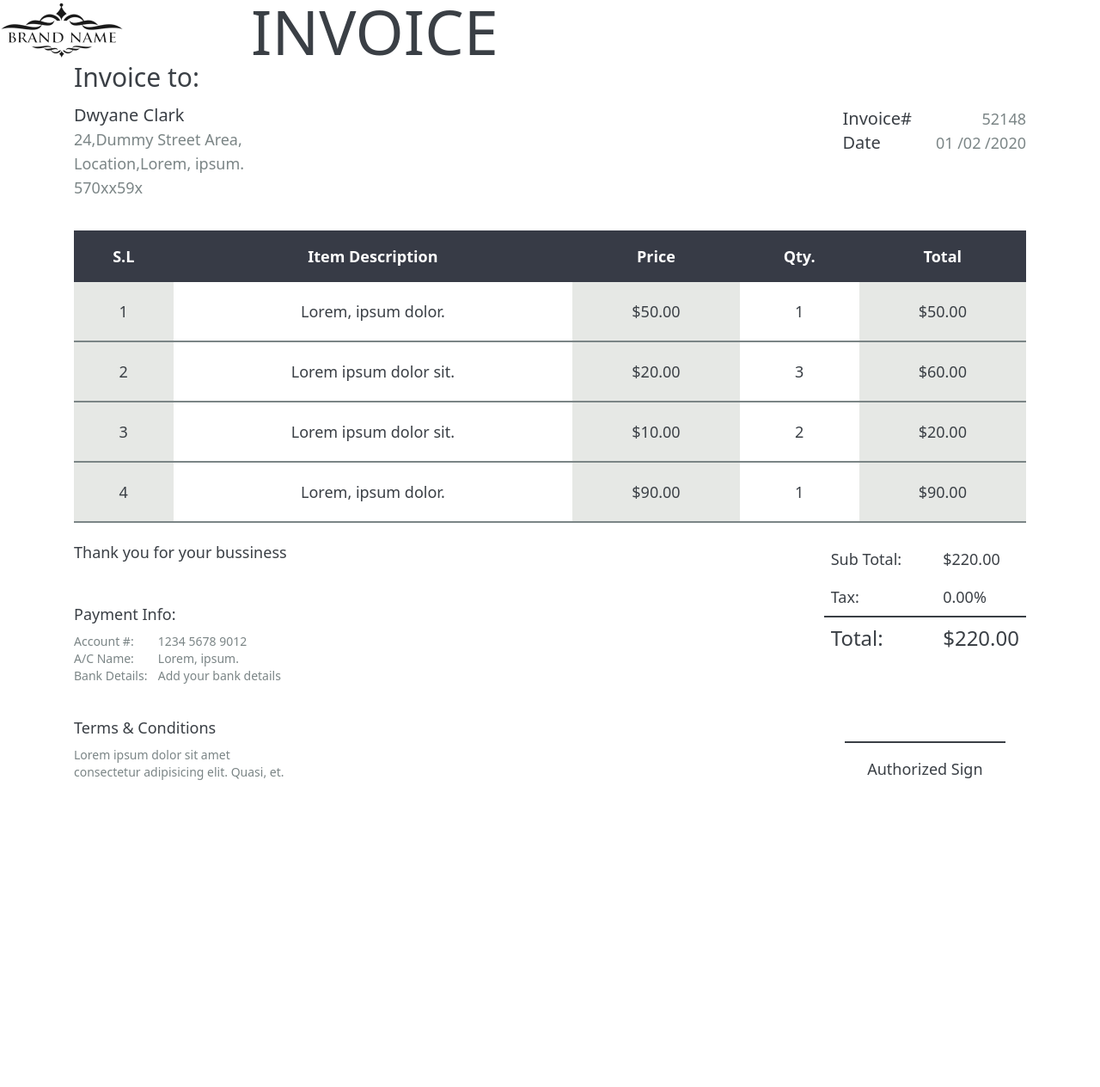
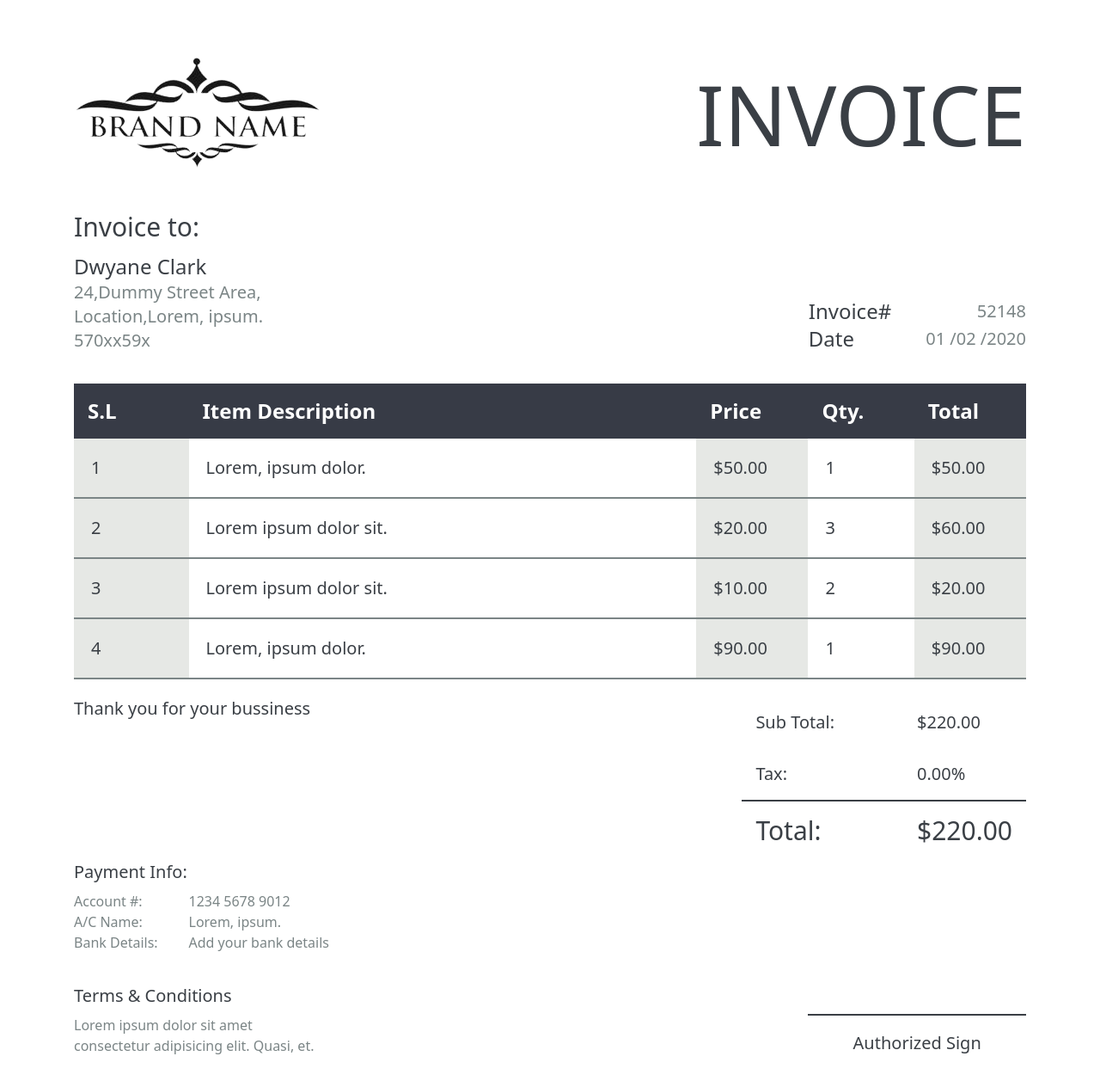
Before and after one commit to DineshR-Sparkout/invoice, a website: page src/index.html in a window 1280 px wide. Shown: the whole page at 86% size. Before the commit the page ends 964 px from the top, so only its background shows below. Drawn offline with Linux system fonts and the light colour scheme.

Commit message:
commit changes

```diff
--- a/src/index.html
+++ b/src/index.html
@@ -8,9 +8,10 @@
         <link rel="stylesheet" href="css/style.css">
     </head>
     <body>
-        <table>
+        <section class="xl:pb-14 lg:pb-12 md:pb-10 sm:pb-8 pb-6 container">
+            <table >
                 <tr>
-                <td>
+                    <td class="xl:pt-16 lg:pt-14 md:pt-12 sm:pt-10 pt-8 xl:pb-11 lg:pb-10 md:pb-9 sm:pb-8 pb-7" colspan="2">
                         <a href="javascript:void(0)">
                             <picture>
                                 <source type="image/webp" src="assets/images/brandname-logo.webp">
@@ -19,135 +20,116 @@
                             </picture>
                         </a>
                     </td>
-                <td>
-                    <h1 class="xl:text-7xl lg:text-5xl md:text-3xl sm:text-xl text-lg text-baltic-sea font-light">INVOICE</h1>
+                    <td class="2xl:text-9xl xl:text-8xl lg:text-7xl md:text-6xl sm:text-5xl text-4xl text-baltic-sea font-light text-right xl:pt-16 lg:pt-14 md:pt-12 sm:pt-10 pt-8 xl:pb-11 lg:pb-10 md:pb-9 sm:pb-8 pb-7" colspan="3">INVOICE</td>
+                </tr>
+                <tr>
+                    <td class="xl:pb-9 md:pb-8 pb-7" colspan="2">
+                        <table>
+                            <tr>
+                                <th class="2xl:text-4xl xl:text-3xl lg:text-2xl md:text-xl sm:text-lg text-base font-medium text-baltic-sea lg:pb-3 pb-2 text-left">Invoice to:</th>
+                            </tr>
+                            <tr>
+                                <td class="xl:text-2xl lg:text-xl md:text-lg sm:text-base  text-sm font-medium text-baltic-sea">Dwyane Clark</td>
+                            </tr>
+                            <tr>
+                                <td class="xl:text-xl lg:text-lg md:text-base sm:text-sm text-xs text-harmonies">24,Dummy Street Area,<br>Location,Lorem, ipsum.<br>570xx59x</td>
+                            </tr>
+                        </table>
+                    </td>
+                    <td class="xl:pb-9 md:pb-8 pb-7 align-bottom" colspan="3">
+                        <table class="ms-auto">
+                            <tr>
+                                <th class="xl:text-2xl lg:text-xl md:text-lg sm:text-base text-sm font-medium text-baltic-sea text-left xl:pe-10 lg:pe-8 md:pe-6 sm:pe-4 pe-2">Invoice#</th>
+                                <td class="xl:text-xl lg:text-lg md:text-base sm:text-sm text-xs text-harmonies text-right">52148</td>
+                            </tr>
+                            <tr>
+                                <th class="xl:text-2xl lg:text-xl md:text-lg sm:text-base text-sm font-medium text-baltic-sea text-left xl:pe-10 lg:pe-8 md:pe-6 sm:pe-4 pe-2">Date</th>
+                                <td class="xl:text-xl lg:text-lg md:text-base sm:text-sm text-xs text-harmonies text-right">01 /02 /2020</td>
+                            </tr>
+                        </table>
                     </td>
                 </tr>
-        </table>
-        <!-- <header class="xl:mt-16 lg:mt-14 md:mt-12 sm:mt-10 mt-8 xl:mb-11 lg:mb-10 md:mb-9 sm:mb-8 mb-7">
-        <div class="container">
-            <div class="flex items-center justify-between">
-                <a href="javascript:void(0)">
-                    <picture>
-                        <source type="image/webp" src="assets/images/brandname-logo.webp">
-                        <source type="image/png" src="assets/images/brandname-logo.png">
-                        <img src="assets/images/brandname-logo.png" alt="logo" loading="lazy" title="logo" class="img-fluid">
-                    </picture>
-                </a>
-                <h1 class="xl:text-7xl lg:text-5xl md:text-3xl sm:text-xl text-lg text-baltic-sea font-light">INVOICE</h1>
-            </div>
-        </div>
-    </header> -->
-    <section class="xl:pb-9 md:pb-8 pb-7">
-        <div class="container">
-            <div class="flex justify-between items-center">
-                <div>
-                    <p class="xl:text-3xl lg:text-xl md:text-lg text-base font-medium text-baltic-sea lg:pb-3 pb-2">Invoice to:</p>
-                    <p class="xl:text-xl lg:text-lg md:text-base text-sm font-medium text-baltic-sea">Dwyane Clark</p>
-                    <p class="xl:text-lg lg:text-base md:text-sm text-xs text-harmonies">24,Dummy Street Area,<br>Location,Lorem, ipsum.<br>570xx59x</p>
-                </div>
-                <div class="flex xl:gap-7 lg:gap-6 md:gap-5 sm:gap-4 gap-3 items-center">
-                    <div class="flex flex-col">
-                        <p class="xl:text-xl lg:text-lg md:text-base sm:text-sm text-xs font-medium text-baltic-sea">Invoice#</p>
-                        <p class="xl:text-xl lg:text-lg md:text-base sm:text-sm text-xs font-medium text-baltic-sea">Date</p>
-                    </div>
-                    <div class="flex flex-col text-end">
-                        <p class="xl:text-lg lg:text-base md:text-sm text-xs text-harmonies">52148</p>
-                        <p class="xl:text-lg lg:text-base md:text-sm text-xs text-harmonies">01 /02 /2020</p>
-                    </div>
-                </div>
-            </div>
-        </div>
-    </section>
-    <section>
-        <div class="container">
-            <table class="w-full md:mb-5 mb-3">
-                <tr class="text-center xl:text-lg lg:text-base md:text-sm text-xs font-medium bg-echo-blue text-white">
-                    <th class="md:p-4 p-2">S.L</th>
-                    <th class="md:p-4 p-2">Item Description</th>
-                    <th class="md:p-4 p-2">Price</th>
-                    <th class="md:p-4 p-2">Qty.</th>
-                    <th class="md:p-4 p-2">Total</th>
+                <tr class="text-left xl:text-2xl lg:text-xl md:text-lg sm:text-base text-sm font-medium bg-echo-blue text-white">
+                    <th class="md:p-4 p-2 w-1/6">S.L</th>
+                    <th class="md:p-4 p-2 w-full">Item Description</th>
+                    <th class="md:p-4 p-2 w-1/4">Price</th>
+                    <th class="md:p-4 p-2 w-1/4">Qty.</th>
+                    <th class="md:p-4 p-2 w-1/4">Total</th>
                 </tr>
-                <tr class="text-center xl:text-lg lg:text-base md:text-sm text-xs font-medium text-baltic-sea border-b-2 border-b-harmonies row">
+                <tr class="xl:text-xl lg:text-lg md:text-base sm:text-sm text-xs font-medium text-baltic-sea border-b-2 border-b-harmonies row">
                     <td class="lg:p-5 p-3">1</td>
                     <td class="lg:p-5 p-3">Lorem, ipsum dolor.</td>
                     <td class="lg:p-5 p-3">$50.00</td>
                     <td class="lg:p-5 p-3">1</td>
                     <td class="lg:p-5 p-3">$50.00</td>
                 </tr>
-                <tr class="text-center xl:text-lg lg:text-base md:text-sm text-xs font-medium text-baltic-sea border-b-2 border-b-harmonies row">
+                <tr class="xl:text-xl lg:text-lg md:text-base sm:text-sm text-xs font-medium text-baltic-sea border-b-2 border-b-harmonies row">
                     <td class="lg:p-5 p-3">2</td>
                     <td class="lg:p-5 p-3">Lorem ipsum dolor sit.</td>
                     <td class="lg:p-5 p-3">$20.00</td>
                     <td class="lg:p-5 p-3">3</td>
                     <td class="lg:p-5 p-3">$60.00</td>
                 </tr>
-                <tr class="text-center xl:text-lg lg:text-base md:text-sm text-xs font-medium text-baltic-sea border-b-2 border-b-harmonies row">
+                <tr class="xl:text-xl lg:text-lg md:text-base sm:text-sm text-xs font-medium text-baltic-sea border-b-2 border-b-harmonies row">
                     <td class="lg:p-5 p-3">3</td>
                     <td class="lg:p-5 p-3">Lorem ipsum dolor sit.</td>
                     <td class="lg:p-5 p-3">$10.00</td>
                     <td class="lg:p-5 p-3">2</td>
                     <td class="lg:p-5 p-3">$20.00</td>
                 </tr>
-                <tr class="text-center xl:text-lg lg:text-base md:text-sm text-xs font-medium text-baltic-sea border-b-2 border-b-harmonies row">
+                <tr class="xl:text-xl lg:text-lg md:text-base sm:text-sm text-xs font-medium text-baltic-sea border-b-2 border-b-harmonies row">
                     <td class="lg:p-5 p-3">4</td>
                     <td class="lg:p-5 p-3">Lorem, ipsum dolor.</td>
                     <td class="lg:p-5 p-3">$90.00</td>
                     <td class="lg:p-5 p-3">1</td>
                     <td class="lg:p-5 p-3">$90.00</td>
                 </tr>
-            </table>
-        </div>
-    </section>
-    <section class="xl:pb-14 lg:pb-12 md:pb-10 sm:pb-8 pb-6">
-        <div class="container">
-            <div class="flex justify-between">
-                <div>
-                    <p class="xl:text-lg lg:text-base md:text-sm text-xs font-medium text-baltic-sea xl:pb-11 lg:pb-10 md:pb-9 sm:pb-8 pb-7">Thank you for your bussiness</p>
-                    <div  class="xl:pb-9 lg:pb-8 md:pb-7 sm:pb-6 pb-5">
-                        <h2 class="xl:text-lg lg:text-base md:text-sm text-xs font-medium text-baltic-sea pb-2">Payment Info:</h2>
-                        <table class="lg:text-sm text-xs text-harmonies font-medium w-full">
                 <tr>
-                                <td class="pr-2">Account #:</td>
-                                <td>1234 5678 9012</td>
+                    <td class="xl:text-xl lg:text-lg md:text-base sm:text-sm text-xs font-medium text-baltic-sea xl:pb-11 lg:pb-10 md:pb-9 sm:pb-8 pb-7 md:pt-5 pt-3 align-text-top" colspan="2">Thank you for your bussiness</td>
+                    <td class="md:pt-5 pt-3" colspan="3">
+                        <table class="ms-auto">
+                            <tr>
+                                <th class="xl:text-xl lg:text-lg md:text-base sm:text-sm text-xs font-medium text-baltic-sea lg:p-4 p-2 xl:pr-20 lg:pr-16 md:pr-12 sm:pr-8 pr-4 text-left">Sub Total:</th>
+                                <td class="xl:text-xl lg:text-lg md:text-base sm:text-sm text-xs font-medium text-baltic-sea lg:p-4 p-2">$220.00</td>
+                            </tr>
+                            <tr class="border-b-2 border-b-baltic-sea">
+                                <th class="xl:text-xl lg:text-lg md:text-base sm:text-sm text-xs font-medium text-baltic-sea lg:p-4 p-2  xl:pr-20 lg:pr-16 md:pr-12 sm:pr-8 pr-4 text-left">Tax:</th>
+                                <td class="xl:text-xl lg:text-lg md:text-base sm:text-sm text-xs font-medium text-baltic-sea lg:p-4 p-2">0.00%</td>
                             </tr>
                             <tr>
-                                <td class="pr-2">A/C Name:</td>
-                                <td>Lorem, ipsum.</td>
+                                <th class="xl:text-3xl lg:text-2xl md:text-xl sm:text-lg text-base font-medium text-baltic-sea lg:p-4 p-2  xl:pr-20 lg:pr-16 md:pr-12 sm:pr-8 pr-4 text-left">Total:</th>
+                                <td class="xl:text-3xl lg:text-2xl md:text-xl sm:text-lg text-base font-medium text-baltic-sea lg:p-4 p-2">$220.00</td>
+                           </tr>
+                        </table>
+                    </td>
                 </tr>
                 <tr>
-                                <td class="pr-2">Bank Details:</td>
-                                <td>Add your bank details</td>
+                    <td>
+                        <tr>
+                            <th class="xl:text-xl lg:text-lg md:text-base sm:text-sm text-xs font-medium text-baltic-sea pb-2 text-left" colspan="3">Payment Info:</th>
+                        </tr>
+                        <tr>
+                            <td class="pr-2 lg:text-base sm:text-sm text-xs text-harmonies font-medium ">Account #:</td>
+                            <td class="lg:text-base sm:text-sm text-xs text-harmonies font-medium ">1234 5678 9012</td>
+                        </tr>
+                        <tr>
+                            <td class="pr-2 lg:text-base sm:text-sm text-xs text-harmonies font-medium">A/C Name:</td>
+                            <td class="lg:text-base sm:text-sm text-xs text-harmonies font-medium">Lorem, ipsum.</td>
+                        </tr>
+                        <tr>
+                            <td class="pr-2 lg:text-base sm:text-sm text-xs text-harmonies font-medium xl:pb-9 lg:pb-8 md:pb-7 sm:pb-6 pb-5">Bank Details:</td>
+                            <td class="lg:text-base sm:text-sm text-xs text-harmonies font-medium xl:pb-9 lg:pb-8 md:pb-7 sm:pb-6 pb-5">Add your bank details</td>
+                        </tr>
+                    </td>
+                </tr>
+                <tr>
+                    <th class="xl:text-xl lg:text-lg md:text-base sm:text-sm text-xs font-medium text-baltic-sea pb-2 text-left" colspan="2">Terms & Conditions</th>
+                </tr>
+                <tr>
+                    <td class="lg:text-base sm:text-sm text-xs text-harmonies font-medium" colspan="3">Lorem ipsum dolor sit amet <br> consectetur adipisicing elit. Quasi, et.</td>
+                    <td class="xl:px-6 md:px-5 px-2 lg:px-4 sm:px-3 lg:pt-4 sm:pt-3 pt-2 border-t-2 border-t-baltic-sea text-center xl:text-xl lg:text-lg md:text-base sm:text-sm text-xs font-medium text-baltic-sea" colspan="2">Authorized Sign</td>
                 </tr>
             </table>
-                    </div>
-                    <div>
-                        <h2 class="xl:text-lg lg:text-base md:text-sm text-xs font-medium text-baltic-sea pb-2">Terms & Conditions</h2>
-                        <p class="lg:text-sm text-xs text-harmonies font-medium">Lorem ipsum dolor sit amet <br> consectetur adipisicing elit. Quasi, et.</p>
-                    </div>
-                </div>
-                <div class="flex flex-col justify-between">
-                    <table>
-                        <tr>
-                            <td class="xl:text-lg lg:text-base md:text-sm text-xs font-medium text-baltic-sea lg:p-2 p-1 xl:pr-10 lg:pr-8 md:pr-6 sm:pr-4 pr-2">Sub Total:</td>
-                            <td class="xl:text-lg lg:text-base md:text-sm text-xs font-medium text-baltic-sea lg:p-2 p-1">$220.00</td>
-                        </tr>
-                        <tr class="border-b-2 border-b-baltic-sea">
-                            <td class="xl:text-lg lg:text-base md:text-sm text-xs font-medium text-baltic-sea lg:p-2 p-1  xl:pr-10 lg:pr-8 md:pr-6 sm:pr-4 pr-2">Tax:</td>
-                            <td class="xl:text-lg lg:text-base md:text-sm text-xs font-medium text-baltic-sea lg:p-2 p-1">0.00%</td>
-                        </tr>
-                        <tr>
-                            <td class="xl:text-2xl lg:text-xl md:text-lg sm:text-base text-sm font-medium text-baltic-sea lg:p-2 p-1  xl:pr-10 lg:pr-8 md:pr-6 sm:pr-4 pr-2">Total:</td>
-                            <td class="xl:text-2xl lg:text-xl md:text-lg sm:text-base text-sm font-medium text-baltic-sea lg:p-2 p-1">$220.00</td>
-                        </tr>
-                    </table>
-                    <div class="xl:px-6 md:px-5 px-4">
-                        <p class="lg:px-4 sm:px-3 px-2 lg:pt-4 sm:pt-3 pt-2 border-t-2 border-t-baltic-sea text-center xl:text-lg lg:text-base md:text-sm text-xs font-medium text-baltic-sea">Authorized Sign</p>
-                    </div>
-                </div>
-            </div>
-        </div>
         </section>
     </body>
 </html>
--- a/tailwind.config.js
+++ b/tailwind.config.js
@@ -20,7 +20,7 @@ module.exports = {
           xl:'1140px',
           '2xl':'1140px'
         },
-        padding:'1rem',
+        padding:'16px'
       },
     },
     colors:{
```
Also changed, not shown: src/output.css. Lines whose indentation alone changed are shown as unchanged.
